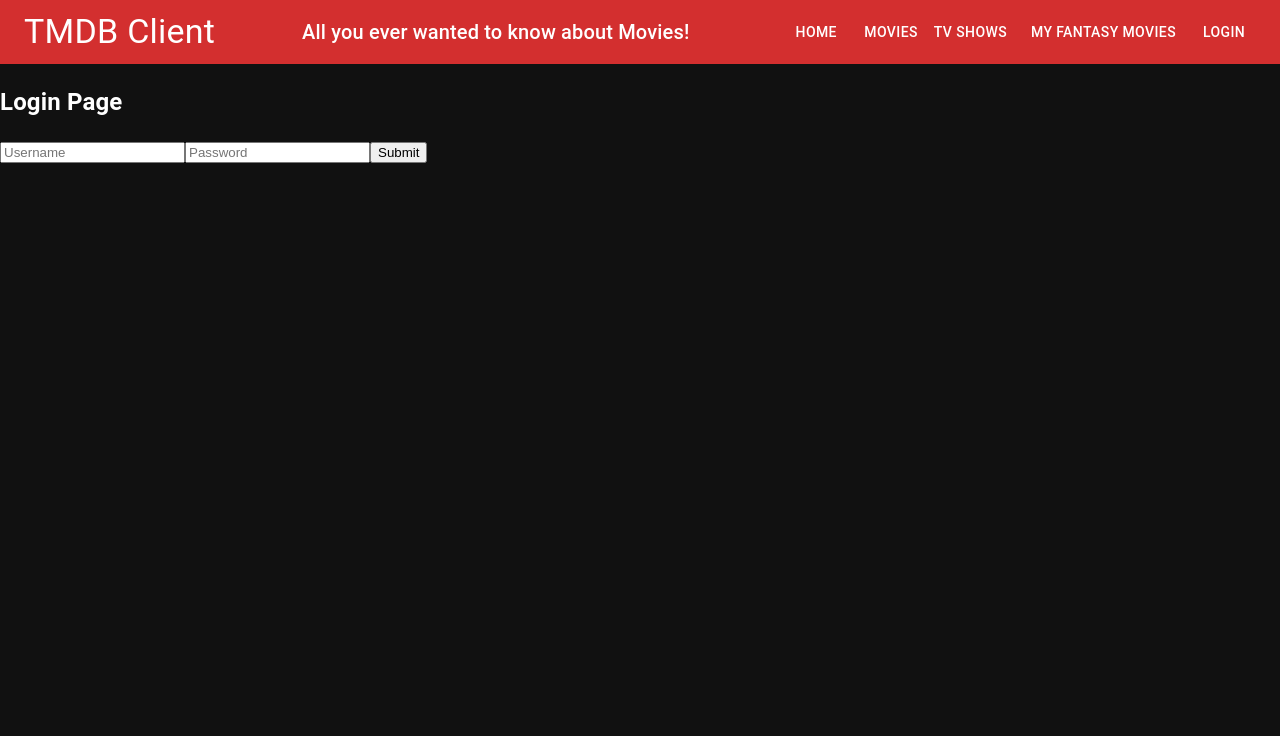
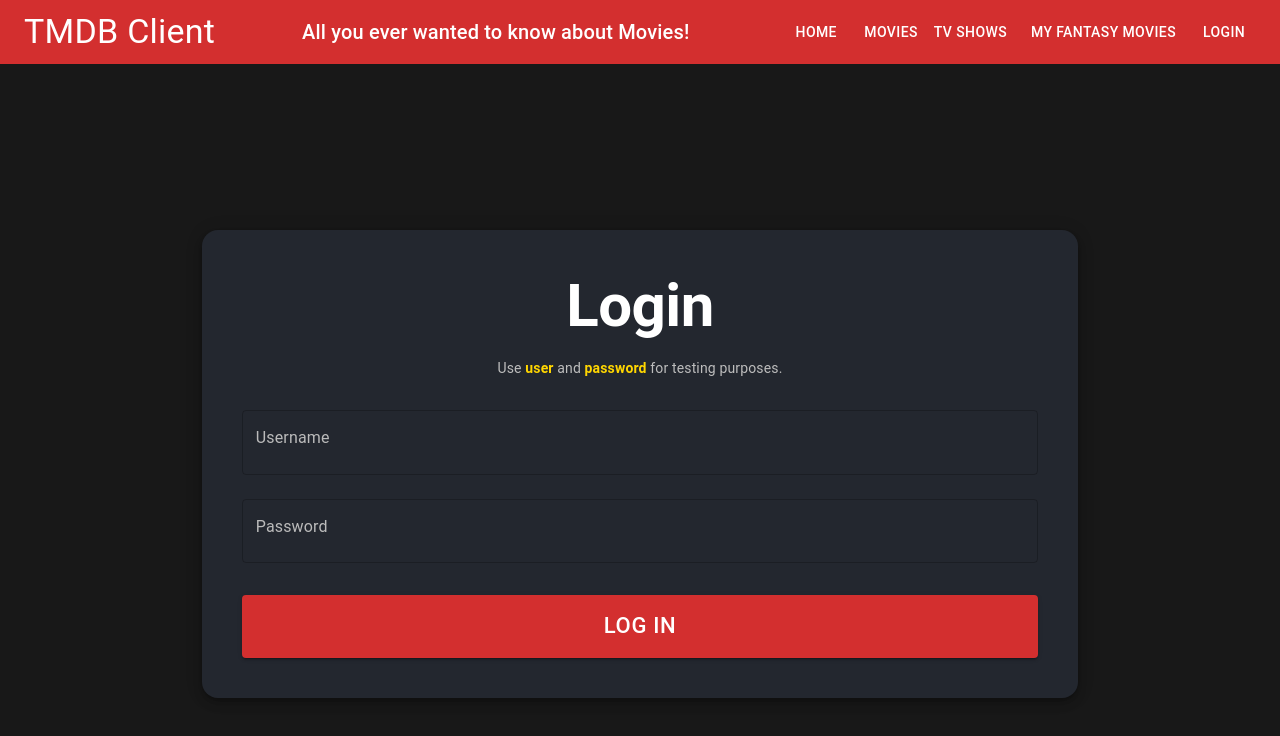
Before and after one commit to rhiannahmaher/labMoviesApp, a React app: page /login in a window 1280 px wide. Shown: the top 736 px of the page. Built offline with nearby package versions, Linux system fonts and the light colour scheme; the HTML template or start-up script is replaced by a standard one.

Commit message:
Updated styling for login page. Fixed issue with minRating and year filter in favourite pages.

```diff
--- a/src/pages/movie/favouriteMoviesPage.tsx
+++ b/src/pages/movie/favouriteMoviesPage.tsx
@@ -110,8 +110,8 @@ const FavouriteMoviesPage: React.FC = () => {
         onFilterValuesChange={changeFilterValues}
         titleFilter={filterValues[0].value}
         genreFilter={filterValues[1].value}
-        yearFilter={""}
-        minRatingFilter={""}
+        yearFilter={yearFilter}
+        minRatingFilter={minRatingFilter}
       />
       {isPremium && (
         <MovieSortUI
--- a/src/pages/movie/upcomingMoviesPage.tsx
+++ b/src/pages/movie/upcomingMoviesPage.tsx
@@ -101,8 +101,8 @@ const UpcomingMoviesPage: React.FC = () => {
         onFilterValuesChange={changeFilterValues}
         titleFilter={filterValues[0].value}
         genreFilter={filterValues[1].value}
-        yearFilter={""}
-        minRatingFilter={""}
+        yearFilter={yearFilter}
+        minRatingFilter={minRatingFilter}
       />
       {isPremium && (
         <MovieSortUI
--- a/src/pages/profile/loginPage.tsx
+++ b/src/pages/profile/loginPage.tsx
@@ -1,5 +1,6 @@
 import { useContext, useState } from "react";
 import { AuthContext } from "../../contexts/authContext";
+import { Box, Paper, Typography, TextField, Button } from "@mui/material";
 
 const LoginPage = () => {
   const authContext = useContext(AuthContext);
@@ -7,17 +8,73 @@ const LoginPage = () => {
   const [username, setUsername] = useState("");
   const [password, setPassword] = useState("");
 
-  const login = () => {
+  const login = (e: React.FormEvent) => {
+    e.preventDefault();
     authenticate && authenticate(username, password);
   };
 
   return (
-    <>
-      <h2>Login Page</h2>
-      <input value={username} onChange={e => setUsername(e.target.value)} placeholder="Username" />
-      <input value={password} onChange={e => setPassword(e.target.value)} placeholder="Password" type="password" />
-      <button onClick={login}>Submit</button>
-    </>
+    <Box
+      sx={{
+        minHeight: "100vh",
+        display: "flex",
+        alignItems: "center",
+        justifyContent: "center",
+        backgroundColor: "#181818"
+      }}
+    >
+      <Paper
+        elevation={6}
+        sx={{
+          p: 5,
+          borderRadius: 4,
+          minWidth: 350,
+          backgroundColor: "#23272f",
+          color: "white",
+          textAlign: "center"
+        }}
+      >
+        <Typography variant="h2" sx={{ mb: 2, fontWeight: 700 }}>
+          Login
+        </Typography>
+        <Typography variant="body2" sx={{ mb: 4, color: "grey.400" }}>
+          Use <b style={{ color: '#ffd600' }}>user</b> and <b style={{ color: '#ffd600' }}>password</b> for testing purposes.
+        </Typography>
+        <form onSubmit={login}>
+          <TextField
+            label="Username"
+            variant="outlined"
+            fullWidth
+            size="medium"
+            sx={{ mb: 3, input: { fontSize: 22, color: "white" } }}
+            InputLabelProps={{ sx: { color: "#bbb" } }}
+            value={username}
+            onChange={e => setUsername(e.target.value)}
+          />
+          <TextField
+            label="Password"
+            type="password"
+            variant="outlined"
+            fullWidth
+            size="medium"
+            sx={{ mb: 4, input: { fontSize: 22, color: "white" } }}
+            InputLabelProps={{ sx: { color: "#bbb" } }}
+            value={password}
+            onChange={e => setPassword(e.target.value)}
+          />
+          <Button
+            type="submit"
+            variant="contained"
+            color="primary"
+            size="large"
+            sx={{ fontSize: 22, py: 1.5, px: 4 }}
+            fullWidth
+          >
+            Log In
+          </Button>
+        </form>
+      </Paper>
+    </Box>
   );
 };
 
```
